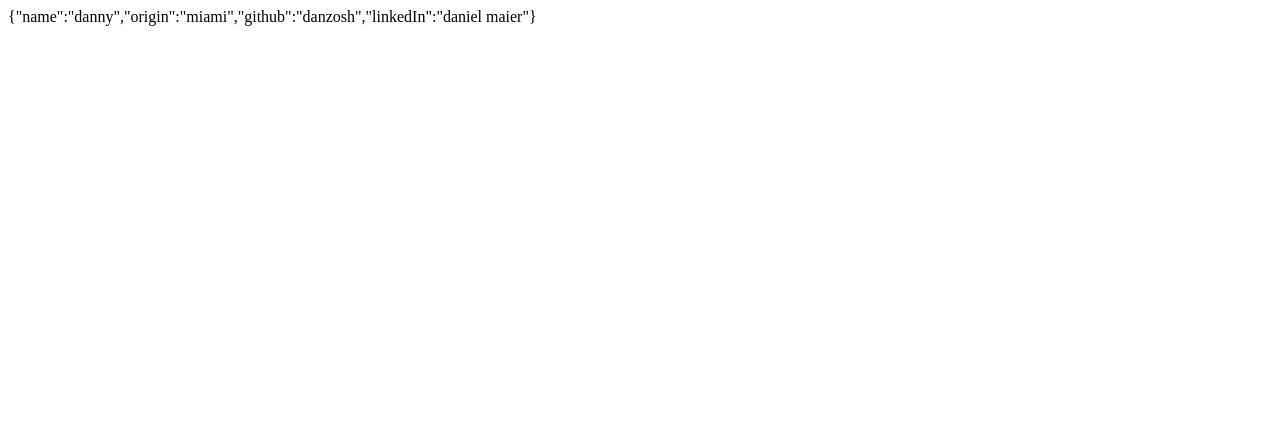
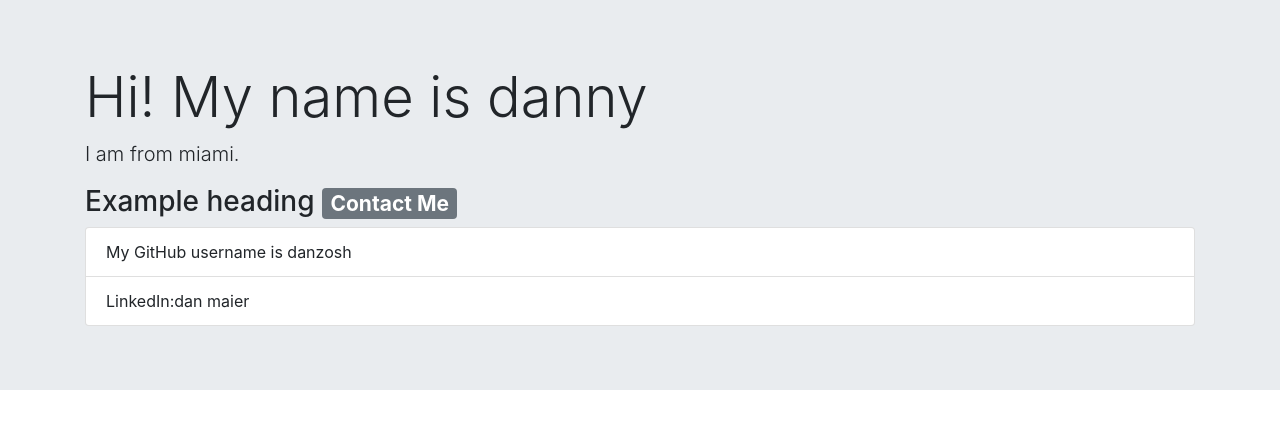
Before and after one commit to DanZosh/Session9.3, a website: page index2.html in a window 1280 px wide. Drawn offline with nearby package versions, Linux system fonts and the light colour scheme.

Commit message:
corrections made with the help of jamey

```diff
--- a/index2.html
+++ b/index2.html
@@ -1 +1,21 @@
-{"name":"danny","origin":"miami","github":"danzosh","linkedIn":"daniel maier"}
+
+        <head>
+        <meta charset="UTF-8">
+        <meta http-equiv="X-UA-Compatible" content="ie=edge">
+        <link rel="stylesheet" href="https://maxcdn.bootstrapcdn.com/bootstrap/4.0.0/css/bootstrap.min.css">
+        <title>Document</title>
+    </head>
+    <body>
+        <div class="jumbotron jumbotron-fluid">
+        <div class="container">
+        <h1 id="name" class="display-4">Hi! My name is danny</h1>
+        <p id="origin" class="lead">I am from miami.</p>
+        <h3>Example heading <span class="badge badge-secondary">Contact Me</span></h3>
+        <ul class="list-group">
+            <li id="github" class="list-group-item">My GitHub username is danzosh</li>
+            <li id="linkedIn"class="list-group-item">LinkedIn:dan maier </li>
+        </ul>
+        </div>
+    </div>
+    </body>
+    </html>
```
Also changed, not shown: index.js (+7 -9 lines).
